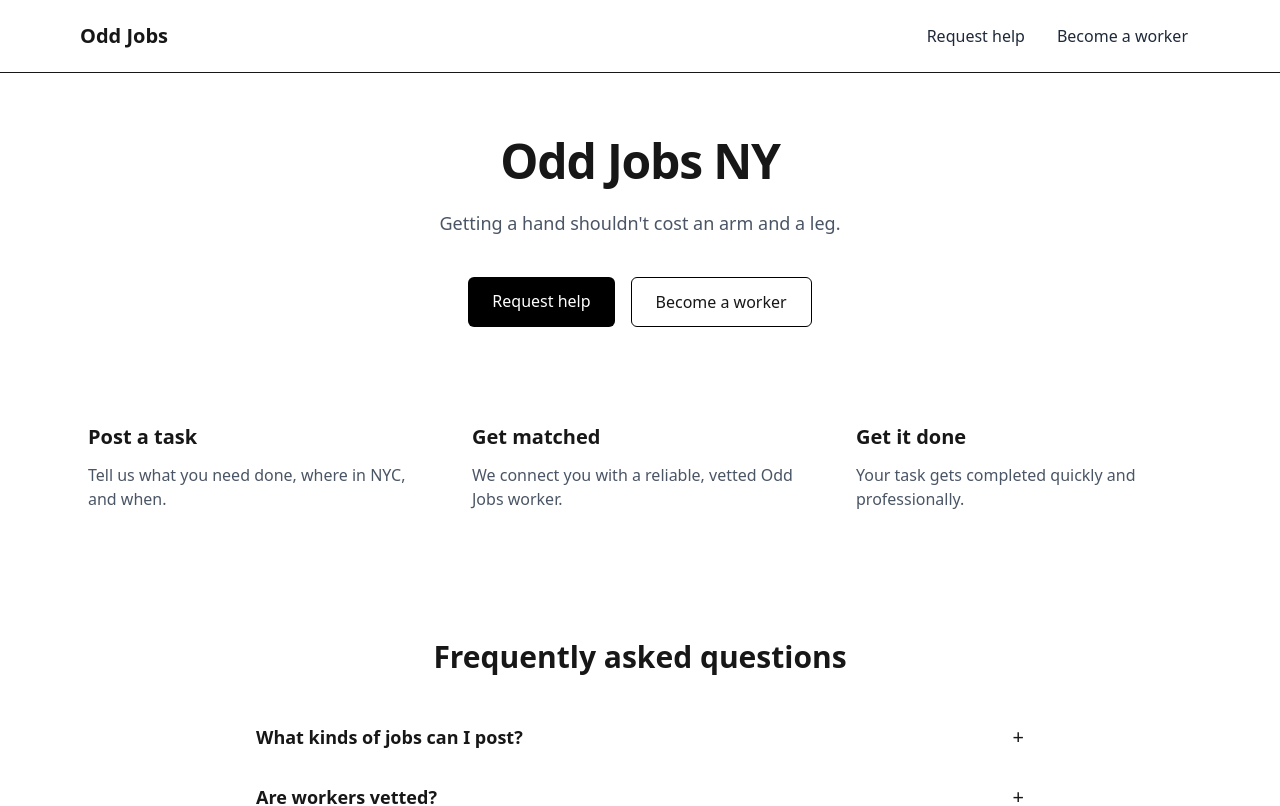
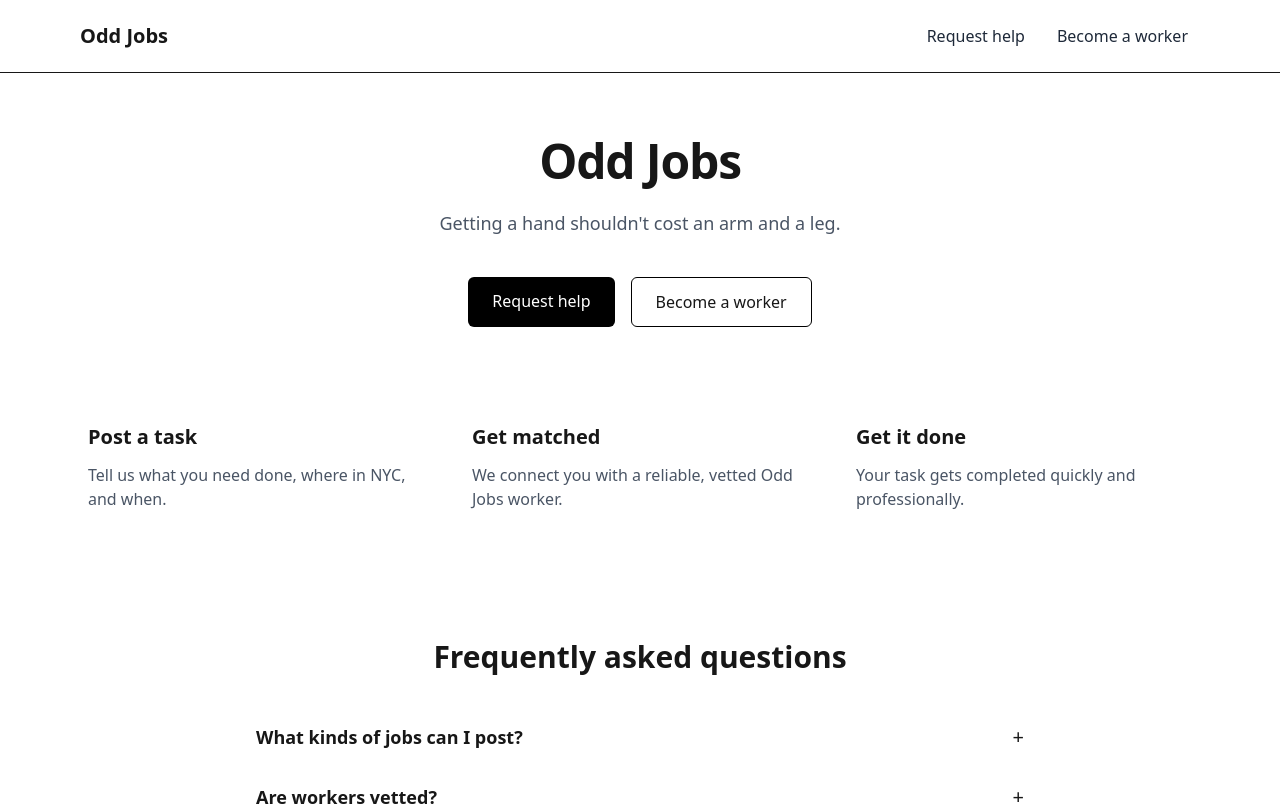
Before and after one commit to boco3000/odd-jobs-site, a Next.js app: page / in a window 1280 px wide. Shown: the top 806 px of the page. Built offline with nearby package versions, Linux system fonts and the light colour scheme.

Commit message:
undo test

```diff
--- a/src/app/page.tsx
+++ b/src/app/page.tsx
@@ -7,7 +7,7 @@ export default function Home() {
       {/* Hero section */}
       <section className="text-center">
         <h1 className="text-5xl font-bold tracking-tight">
-          Odd Jobs NY
+          Odd Jobs
         </h1>
 
         <p className="mt-6 text-lg text-gray-600 dark:text-gray-300">
```
